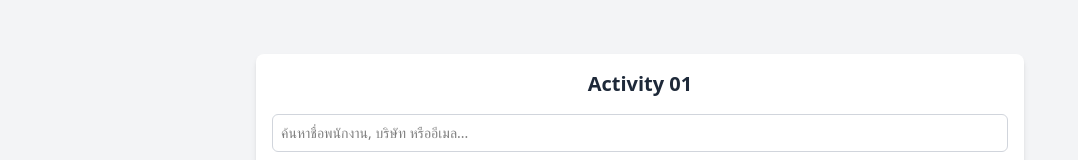
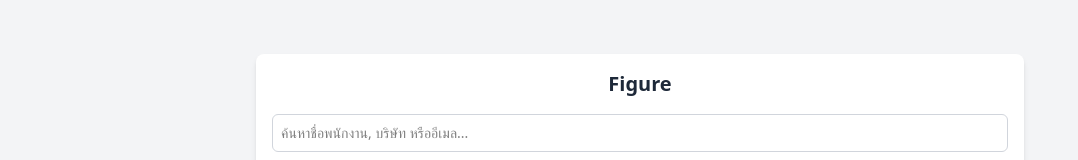
Before and after one commit to jobigboss/4APR, a Next.js app: page /activity01 in a window 1280 px wide. Shown: the part 263-423 px from the top of the page, without its empty margins (0-1078 px from the left). Built offline with nearby package versions, Linux system fonts and the light colour scheme; no server answers; the database is empty.

Commit message:
Update page.jsx

```diff
--- a/src/app/activity01/page.jsx
+++ b/src/app/activity01/page.jsx
@@ -68,7 +68,7 @@ function Activity01Page() {
       </Link>
 
       <div className="w-full max-w-3xl bg-white shadow-md rounded-lg p-4">
-        <h1 className="text-xl font-semibold text-center mb-4 text-gray-800">Activity 01</h1>
+        <h1 className="text-xl font-semibold text-center mb-4 text-gray-800">Figure</h1>
 
         <input
           type="text"
```
